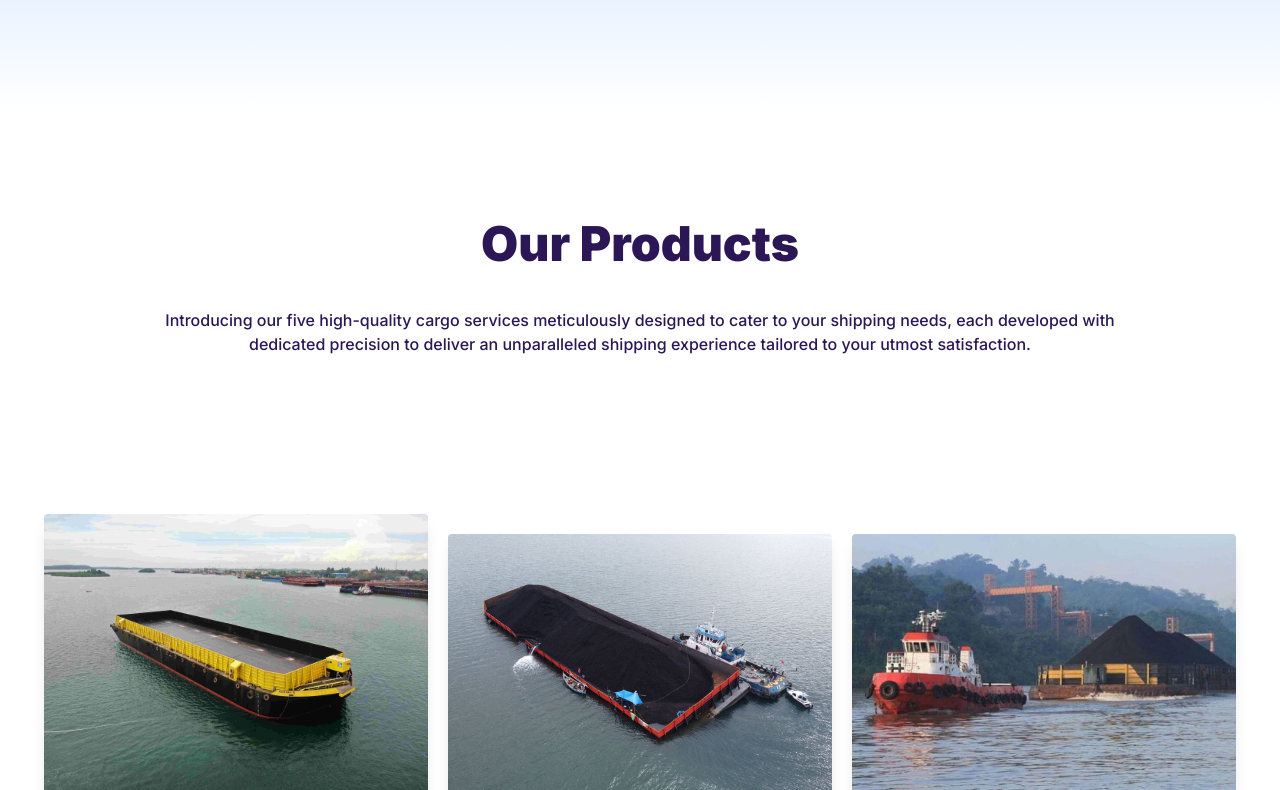
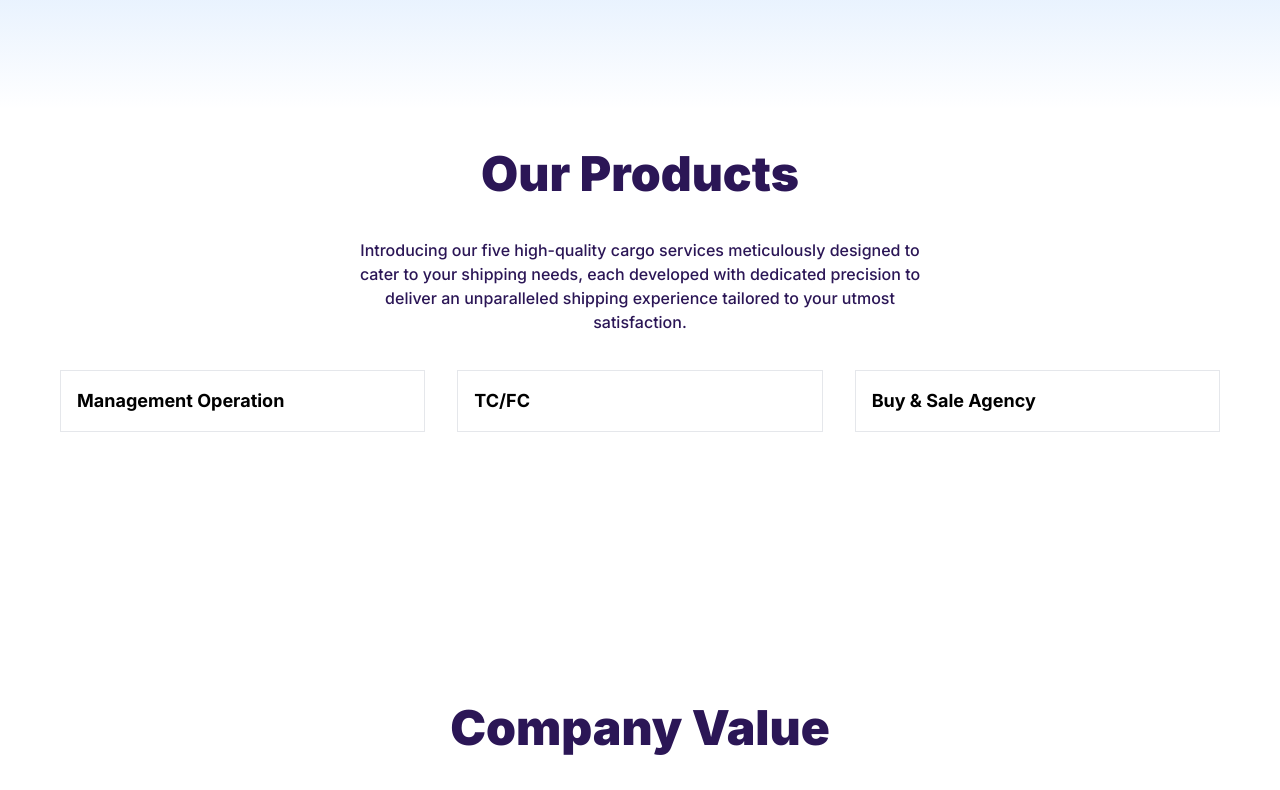
Before and after one commit to soerjo/next-buana-bahari-samudera, a Next.js app: page / in a window 1280 px wide. Shown: the part 690-1480 px from the top of the page. Built offline with nearby package versions, Linux system fonts and the light colour scheme.

Commit message:
PUSH LAGEEEEEEE

```diff
--- a/src/app/page.tsx
+++ b/src/app/page.tsx
@@ -9,6 +9,7 @@ import Footer from "@/components/Footer";
 import ContextComp from "@/components/ContextComp";
 import SectionContact from "@/components/SectionContact";
 import SectionCareer from "@/components/SectionCareer";
+import ProductList from "@/components/SectionProduct/productsec";
 
 export default function Home() {
   return (
@@ -16,7 +17,7 @@ export default function Home() {
       <ContextComp>
         <NavbarComp />
         <SectionHome />
-        <SectionProduct />
+        <ProductList />
         <SectionAbout />
         <SectionPricing />
         <SectionCareer />
--- /dev/null
+++ b/src/components/SectionProduct/productsec.tsx
@@ -0,0 +1,80 @@
+"use client";
+
+import { useState } from "react";
+import SectionComp from "../SectionComp";
+
+type Product = {
+  id: number;
+  name: string;
+  description: string;
+  image: string;
+};
+
+const products: Product[] = [
+    {
+      id: 1,
+      name: "Management Operation",
+      description: "Description of Product 1",
+      image: "images/tongkang.jpg", // Add the image URL for Product 1
+    },
+    {
+      id: 2,
+      name: "TC/FC",
+      description: "Description of Product 2",
+      image: "images/tongkang2.jpeg", // Add the image URL for Product 2
+    },
+
+    {
+      id: 3,
+      name: "Buy & Sale Agency",
+      description: "Description of Product 2",
+      image: "images/tongkang3.jpg", // Add the image URL for Product 2
+    },
+    // Add image URLs for other products as needed
+  ];
+
+const ProductList: React.FC = () => {
+  const [expandedProduct, setExpandedProduct] = useState<number | null>(null);
+
+  return (
+    <div className="flex flex-col pb-[100px] p-10">
+      <div className="items-center mx-auto w-1/2">
+        <h1 className="text-[#2b1656] text-center text-5xl font-black mb-6 ">
+          Our Products
+        </h1>
+        <p className="text-[#2b1656] text-center py-4 font-medium">
+          Introducing our five high-quality cargo services meticulously designed
+          to cater to your shipping needs, each developed with dedicated
+          precision to deliver an unparalleled shipping experience tailored to
+          your utmost satisfaction.
+        </p>
+      </div>
+      <div className="flex flex-col items-center p-1 md:flex-row md:items-center ">
+        {products.map((product) => (
+          <div key={product.id} className="w-1/2 md:w-1/3 p-4">
+            <div
+              className="p-4 border cursor-pointer"
+              onClick={() =>
+                setExpandedProduct(
+                  product.id === expandedProduct ? null : product.id
+                )
+              }
+            >
+              <h3 className="text-lg font-bold">{product.name}</h3>
+              <div
+                className={`${
+                  expandedProduct === product.id ? "block" : "hidden"
+                } mt-2`}
+              >
+                <p>{product.description}</p>
+                <img src={product.image} alt={product.name} className="mt-2" />
+              </div>
+            </div>
+          </div>
+        ))}
+      </div>
+    </div>
+  );
+};
+
+export default ProductList;
```
